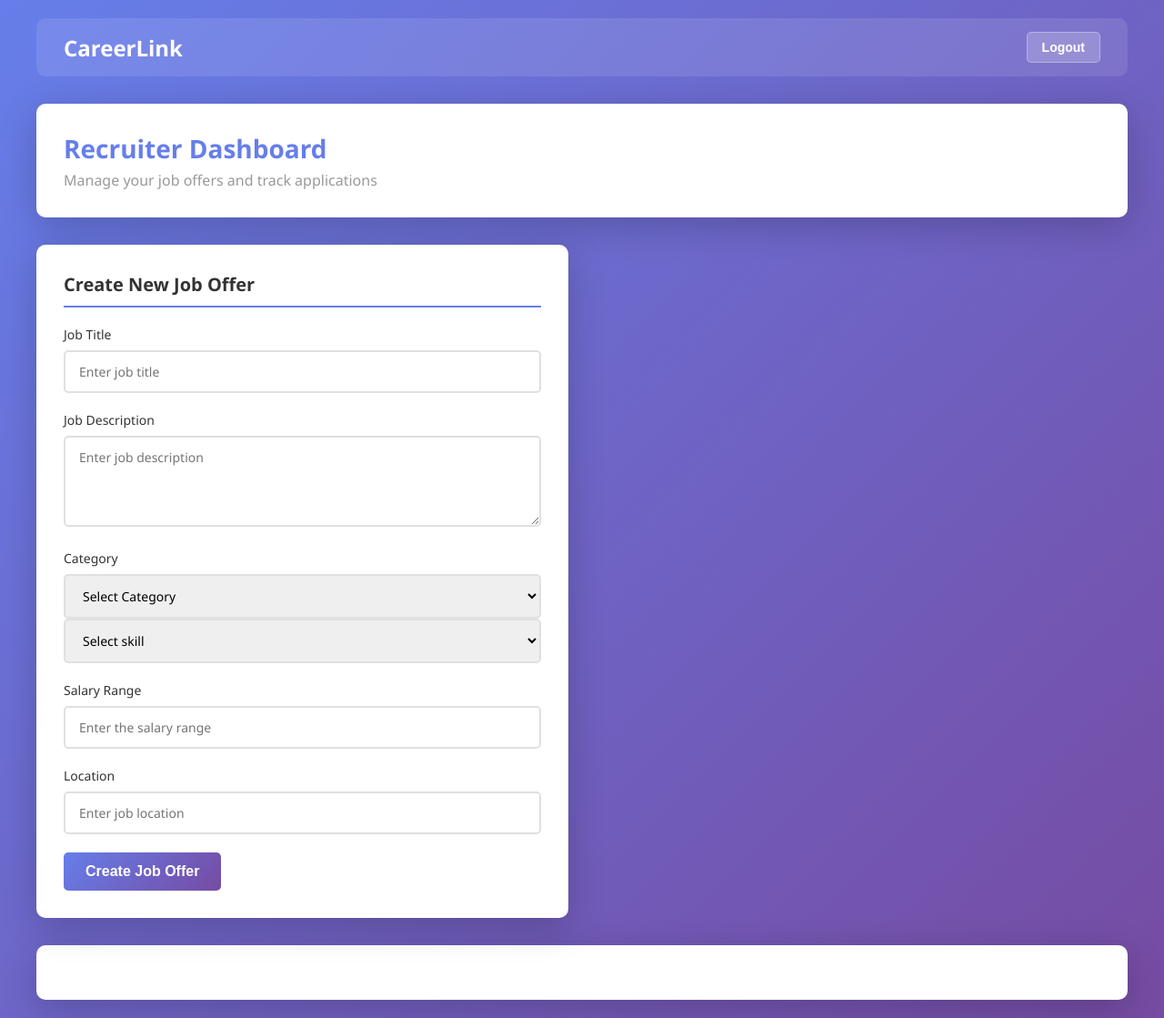
After one commit to lafhielzakaria/CareerLink, a PHP site: page /app/resources/views/recuiter/dashboard.php in a window 1280 px wide. The commit adds this page. Shown: the whole page at 91% size. Run offline with PHP 8.4, Linux system fonts and the light colour scheme.

Commit message:
before pulling the dev

```diff
--- /dev/null
+++ b/app/Services/joboffre.php
@@ -0,0 +1 @@
+<!-- validate inputs -->
--- /dev/null
+++ b/app/resources/views/recuiter/dashboard.php
@@ -0,0 +1,315 @@
+<!DOCTYPE html>
+<html lang="en">
+<head>
+    <meta charset="UTF-8">
+    <meta name="viewport" content="width=device-width, initial-scale=1.0">
+    <title>Recruiter Dashboard - CareerLink</title>
+    <style>
+        * {
+            margin: 0;
+            padding: 0;
+            box-sizing: border-box;
+        }
+
+        body {
+            font-family: 'Segoe UI', Tahoma, Geneva, Verdana, sans-serif;
+            background: linear-gradient(135deg, #667eea 0%, #764ba2 100%);
+            min-height: 100vh;
+            padding: 20px;
+        }
+
+        .dashboard-container {
+            max-width: 1200px;
+            margin: 0 auto;
+        }
+
+        .header {
+            background: white;
+            border-radius: 10px;
+            box-shadow: 0 10px 40px rgba(0, 0, 0, 0.2);
+            padding: 30px;
+            margin-bottom: 30px;
+            animation: slideIn 0.3s ease-out;
+        }
+
+        @keyframes slideIn {
+            from {
+                opacity: 0;
+                transform: translateY(-20px);
+            }
+            to {
+                opacity: 1;
+                transform: translateY(0);
+            }
+        }
+
+        .header h1 {
+            color: #667eea;
+            font-size: 28px;
+            margin-bottom: 5px;
+        }
+
+        .header p {
+            color: #999;
+            font-size: 16px;
+        }
+
+        .dashboard-grid {
+            display: grid;
+            grid-template-columns: 1fr 1fr;
+            gap: 30px;
+            margin-bottom: 30px;
+        }
+
+        .card {
+            background: white;
+            border-radius: 10px;
+            box-shadow: 0 10px 40px rgba(0, 0, 0, 0.2);
+            padding: 30px;
+            animation: slideIn 0.3s ease-out;
+        }
+
+        .card h2 {
+            color: #333;
+            font-size: 20px;
+            margin-bottom: 20px;
+            border-bottom: 2px solid #667eea;
+            padding-bottom: 10px;
+        }
+
+        .form-group {
+            margin-bottom: 20px;
+        }
+
+        label {
+            display: block;
+            margin-bottom: 8px;
+            color: #333;
+            font-weight: 500;
+            font-size: 14px;
+        }
+
+        input[type="text"],
+        textarea,
+        select {
+            width: 100%;
+            padding: 12px 15px;
+            border: 2px solid #e0e0e0;
+            border-radius: 5px;
+            font-size: 14px;
+            transition: border-color 0.3s;
+            font-family: inherit;
+        }
+
+        input[type="text"]:focus,
+        textarea:focus,
+        select:focus {
+            outline: none;
+            border-color: #667eea;
+        }
+
+        textarea {
+            resize: vertical;
+            min-height: 100px;
+        }
+
+        .btn {
+            padding: 12px 24px;
+            background: linear-gradient(135deg, #667eea 0%, #764ba2 100%);
+            color: white;
+            border: none;
+            border-radius: 5px;
+            font-size: 16px;
+            font-weight: 600;
+            cursor: pointer;
+            transition: transform 0.2s;
+        }
+
+        .btn:hover {
+            transform: translateY(-2px);
+        }
+
+        .btn:active {
+            transform: translateY(0);
+        }
+
+        .btn-secondary {
+            background: linear-gradient(135deg, #6c757d 0%, #495057 100%);
+        }
+
+        .btn-danger {
+            background: linear-gradient(135deg, #dc3545 0%, #c82333 100%);
+        }
+
+        .job-list {
+            background: white;
+            border-radius: 10px;
+            box-shadow: 0 10px 40px rgba(0, 0, 0, 0.2);
+            padding: 30px;
+            animation: slideIn 0.3s ease-out;
+        }
+
+        .job-item {
+            border: 1px solid #e0e0e0;
+            border-radius: 8px;
+            padding: 20px;
+            margin-bottom: 15px;
+            transition: box-shadow 0.3s;
+        }
+
+        .job-item:hover {
+            box-shadow: 0 5px 15px rgba(0, 0, 0, 0.1);
+        }
+
+        .job-title {
+            color: #667eea;
+            font-size: 18px;
+            font-weight: 600;
+            margin-bottom: 10px;
+        }
+
+        .job-description {
+            color: #666;
+            margin-bottom: 15px;
+            line-height: 1.5;
+        }
+
+        .job-actions {
+            display: flex;
+            gap: 10px;
+        }
+
+        .job-actions .btn {
+            padding: 8px 16px;
+            font-size: 14px;
+        }
+
+        .stats {
+            display: grid;
+            grid-template-columns: repeat(auto-fit, minmax(200px, 1fr));
+            gap: 20px;
+            margin-bottom: 30px;
+        }
+
+        .stat-card {
+            background: white;
+            border-radius: 10px;
+            box-shadow: 0 10px 40px rgba(0, 0, 0, 0.2);
+            padding: 20px;
+            text-align: center;
+            animation: slideIn 0.3s ease-out;
+        }
+
+        .stat-number {
+            font-size: 32px;
+            font-weight: bold;
+            color: #667eea;
+            margin-bottom: 5px;
+        }
+
+        .stat-label {
+            color: #666;
+            font-size: 14px;
+        }
+
+        .navbar {
+            background: rgba(255, 255, 255, 0.1);
+            border-radius: 10px;
+            padding: 15px 30px;
+            margin-bottom: 30px;
+            display: flex;
+            justify-content: space-between;
+            align-items: center;
+        }
+
+        .navbar .logo {
+            color: white;
+            font-size: 24px;
+            font-weight: bold;
+        }
+
+        .navbar .user-info {
+            color: white;
+            display: flex;
+            align-items: center;
+            gap: 15px;
+        }
+
+        .navbar .btn {
+            background: rgba(255, 255, 255, 0.2);
+            border: 1px solid rgba(255, 255, 255, 0.3);
+            padding: 8px 16px;
+            font-size: 14px;
+        }
+
+        @media (max-width: 768px) {
+            .dashboard-grid {
+                grid-template-columns: 1fr;
+            }
+
+            .stats {
+                grid-template-columns: repeat(2, 1fr);
+            }
+
+            .navbar {
+                flex-direction: column;
+                gap: 15px;
+            }
+        }
+    </style>
+</head>
+<body>
+    <div class="dashboard-container">
+        <!-- Navigation -->
+        <nav class="navbar">
+            <div class="logo">CareerLink</div>
+            <div class="user-info">
+                <button class="btn">Logout</button>
+            </div>
+        </nav>
+        <div class="header">
+            <h1>Recruiter Dashboard</h1>
+            <p>Manage your job offers and track applications</p>
+        </div>
+        <div class="dashboard-grid">
+            <div class="card">
+                <h2>Create New Job Offer</h2>
+                <form action="joboffreController" method="post">
+                    <div class="form-group">
+                        <label for="jobTitle">Job Title</label>
+                        <input type="text" id="jobTitle" name="jobTitle" placeholder="Enter job title">
+                    </div>
+
+                    <div class="form-group">
+                        <label for="offreDescription">Job Description</label>
+                        <textarea id="offreDescription" name="offreDescription" placeholder="Enter job description"></textarea>
+                    </div>
+
+                    <div class="form-group">
+                        <label for="category">Category</label>
+                        <select id="category" name="category">
+                            <option value="">Select Category</option>
+
+                        </select>
+                        <select id="skills" name="skills">
+                            <option value="">Select skill</option>
+                        </select>
+                    </div>
+
+                    <div class="form-group">
+                        <label for="salary">Salary Range</label>
+                        <input type="text" id="salary" name="salary" placeholder="Enter the salary range">
+                    </div>
+
+                    <div class="form-group">
+                        <label for="location">Location</label>
+                        <input type="text" id="location" name="location" placeholder="Enter job location">
+                    </div>
+                    <button type="submit" class="btn">Create Job Offer</button>
+                </form>
+            </div>
+        </div>
+    <div class="job-list"></div>
+    </div>
+</body>
+</html>
--- a/composer.json
+++ b/composer.json
@@ -1,7 +1,7 @@
 {
   "autoload": {
     "psr-4": {
-        "app\\" : "app/"
+        "App\\" : "app/"
     }
   },
   "require": {
--- a/app/public/index.php
+++ b/index.php
@@ -1,13 +1,13 @@
 <?php
 require_once "../vendor/autoload.php";
-use app\Models\core\Router;
+use app\core\Router;
 $uri = $_SERVER['REQUEST_URI'] ?? '';
 $script_name = dirname($_SERVER['SCRIPT_NAME']);
-$url = str_replace($script_name, '', $request);
+$url = str_replace($script_name, '', $uri);
 $url = parse_url($url, PHP_URL_PATH);
 $url = trim($url, '/');
 $router = new Router ();
 $router->add ('',['PageController','login']);
 $router->add ('login',['PageController','login']);
 $router->add ('signup',['PageController','signup']);
-$router->redirect($url);
+$router->dispatch($url);
```
Also changed, not shown: app/Controllers/joboffreController.php (added, +9 -0 lines), app/Models/Entity/Recruiter.php (added, +14 -0 lines), app/Models/Entity/user.php (+66 -0 lines), app/config/database.php (+12 -6 lines), app/core/Router.php (+13 -15 lines), app/database/database.sql (+3 -34 lines), app/resources/views/login.php (+2 -44 lines), 2 other files.
